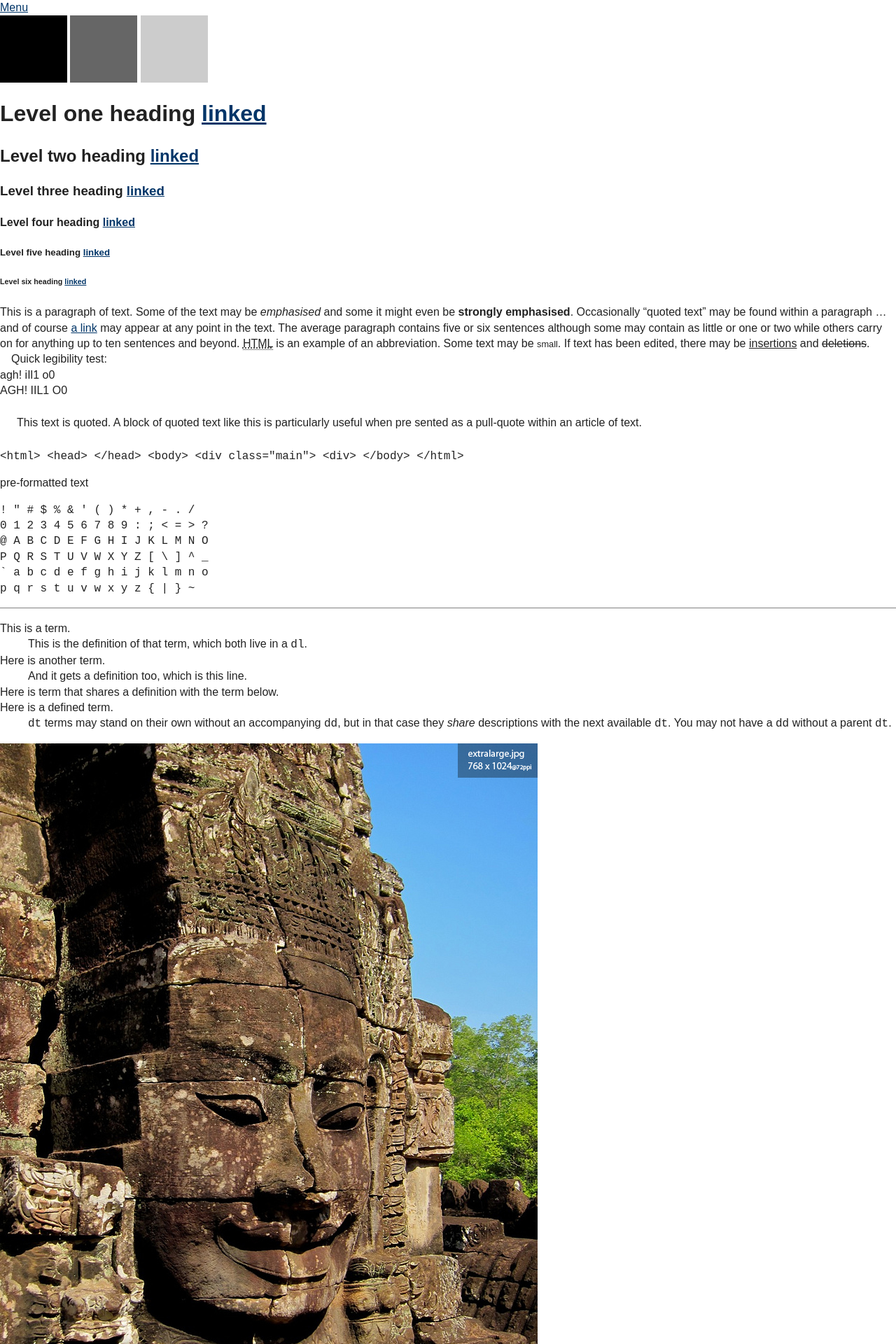
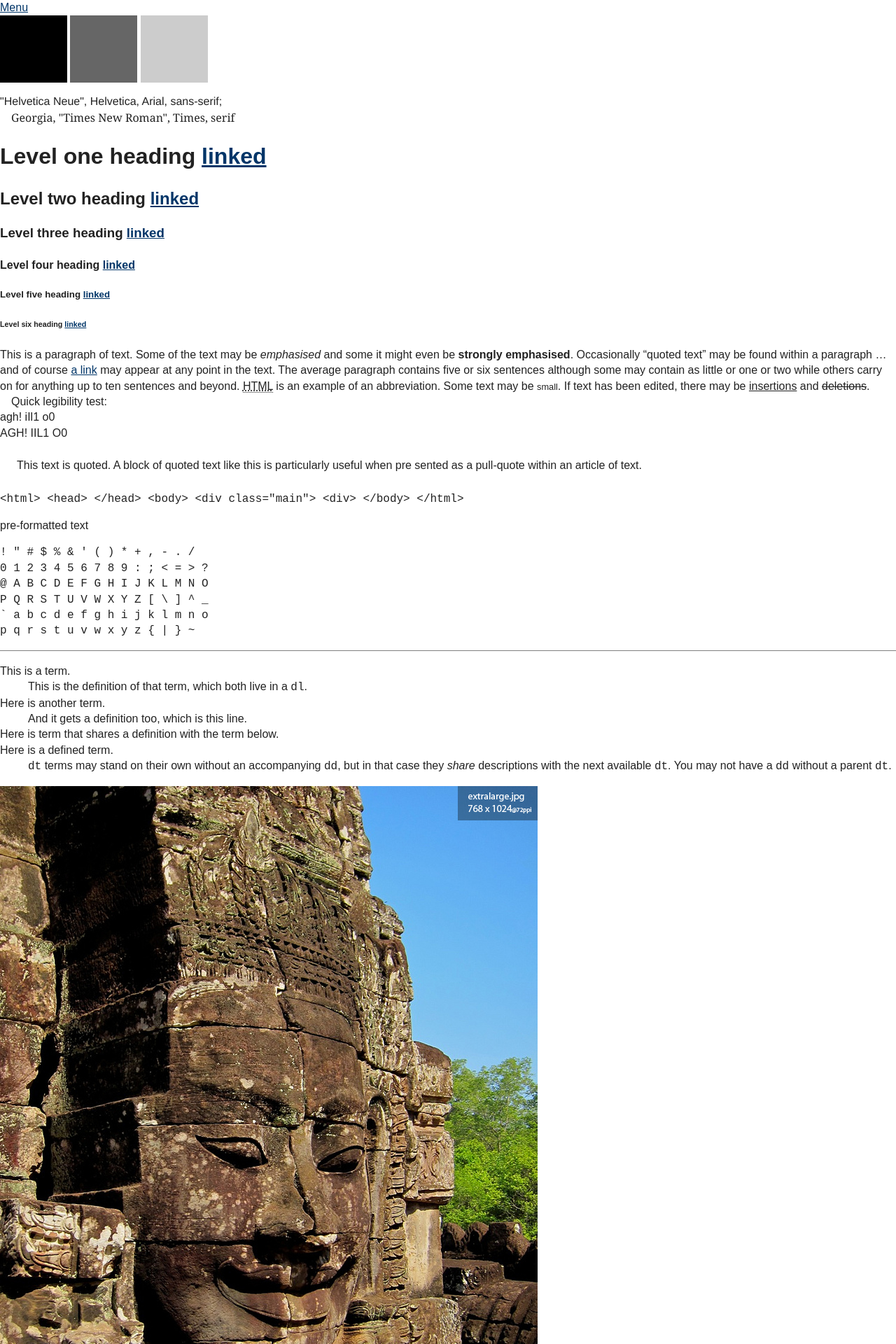
Before and after one commit to SteveBarnett/Front-end-Style-Guide, a Jekyll site: the page built from index.html, in a window 1280 px wide. Shown: the top 1920 px of the page at 70% size. Built offline with Jekyll 4.4.1, drawn with Linux system fonts in a browser that asks for light colours; Markdown is read by kramdown in place of the engine named in the settings.

Commit message:
Added font stacks

```diff
--- /dev/null
+++ b/_includes/fonts.html
@@ -0,0 +1,2 @@
+<p class="font--primary">"Helvetica Neue", Helvetica, Arial, sans-serif;</p>
+<p class="font--secondary">Georgia, "Times New Roman", Times, serif</p>
--- a/_layouts/default.html
+++ b/_layouts/default.html
@@ -40,6 +40,7 @@
       <main role="main" id="main" class="main" tabindex="-1">
         {% include swatches.html %}
 
+        {% include fonts.html %}
         {% include heading1.html %}
         {% include heading2.html %}
         {% include heading3.html %}
--- a/stylesheets/style.css
+++ b/stylesheets/style.css
@@ -518,18 +518,18 @@ scale.
 
 use translate3d() to trigger hardware acceleration
 */
-/* line 4, ../sass/_typography.scss */
+/* line 6, ../sass/_typography.scss */
 p {
   margin-bottom: 0;
 }
 
-/* line 8, ../sass/_typography.scss */
+/* line 10, ../sass/_typography.scss */
 p + p {
   text-indent: 1em;
   margin-top: 0;
 }
 
-/* line 13, ../sass/_typography.scss */
+/* line 15, ../sass/_typography.scss */
 p, table {
   -moz-hyphens: auto;
   -ms-hyphens: auto;
@@ -538,55 +538,65 @@ p, table {
   hyphens: auto;
 }
 
-/* line 21, ../sass/_typography.scss */
+/* line 23, ../sass/_typography.scss */
 p {
   font-variant-numeric: old style-nums proportional-nums;
 }
 
 @media only screen and (min-width: 38em) {
-  /* line 27, ../sass/_typography.scss */
+  /* line 29, ../sass/_typography.scss */
   p, table {
     hyphens: none;
   }
 }
-/* line 38, ../sass/_typography.scss */
+/* line 40, ../sass/_typography.scss */
 p {
   font-variant-numeric: old style-nums proportional-nums;
 }
 
-/* line 42, ../sass/_typography.scss */
+/* line 44, ../sass/_typography.scss */
 blockquote {
   margin: 1.5em;
 }
 
-/* line 55, ../sass/_typography.scss */
+/* line 57, ../sass/_typography.scss */
 .uc {
   text-transform: uppercase;
 }
 
-/* line 59, ../sass/_typography.scss */
+/* line 61, ../sass/_typography.scss */
 .capitalize {
   text-transform: capitalize;
 }
 
-/* line 63, ../sass/_typography.scss */
+/* line 65, ../sass/_typography.scss */
 .tac {
   text-align: center;
 }
 
-/* line 67, ../sass/_typography.scss */
+/* line 69, ../sass/_typography.scss */
 .tar {
   text-align: right;
 }
 
-/* line 71, ../sass/_typography.scss */
+/* line 73, ../sass/_typography.scss */
 .tal {
   text-align: left;
 }
 
-/* line 75, ../sass/_typography.scss */
+/* line 77, ../sass/_typography.scss */
 .no-bull {
   list-style: none;
+}
+
+/* line 82, ../sass/_typography.scss */
+.font--primary {
+  font-family: "Helvetica Neue", Helvetica, Arial, sans-serif;
+}
+
+/* line 86, ../sass/_typography.scss */
+.font--secondary {
+  font-family: Georgia, "Times New Roman", Times, serif;
 }
 
 /* line 6, ../sass/_base.scss */
@@ -699,18 +709,18 @@ svg:not(:root) {
   height: 6em;
 }
 
-/* line 4, ../sass/_typography.scss */
+/* line 6, ../sass/_typography.scss */
 p {
   margin-bottom: 0;
 }
 
-/* line 8, ../sass/_typography.scss */
+/* line 10, ../sass/_typography.scss */
 p + p {
   text-indent: 1em;
   margin-top: 0;
 }
 
-/* line 13, ../sass/_typography.scss */
+/* line 15, ../sass/_typography.scss */
 p, table {
   -moz-hyphens: auto;
   -ms-hyphens: auto;
@@ -719,55 +729,65 @@ p, table {
   hyphens: auto;
 }
 
-/* line 21, ../sass/_typography.scss */
+/* line 23, ../sass/_typography.scss */
 p {
   font-variant-numeric: old style-nums proportional-nums;
 }
 
 @media only screen and (min-width: 38em) {
-  /* line 27, ../sass/_typography.scss */
+  /* line 29, ../sass/_typography.scss */
   p, table {
     hyphens: none;
   }
 }
-/* line 38, ../sass/_typography.scss */
+/* line 40, ../sass/_typography.scss */
 p {
   font-variant-numeric: old style-nums proportional-nums;
 }
 
-/* line 42, ../sass/_typography.scss */
+/* line 44, ../sass/_typography.scss */
 blockquote {
   margin: 1.5em;
 }
 
-/* line 55, ../sass/_typography.scss */
+/* line 57, ../sass/_typography.scss */
 .uc {
   text-transform: uppercase;
 }
 
-/* line 59, ../sass/_typography.scss */
+/* line 61, ../sass/_typography.scss */
 .capitalize {
   text-transform: capitalize;
 }
 
-/* line 63, ../sass/_typography.scss */
+/* line 65, ../sass/_typography.scss */
 .tac {
   text-align: center;
 }
 
-/* line 67, ../sass/_typography.scss */
+/* line 69, ../sass/_typography.scss */
 .tar {
   text-align: right;
 }
 
-/* line 71, ../sass/_typography.scss */
+/* line 73, ../sass/_typography.scss */
 .tal {
   text-align: left;
 }
 
-/* line 75, ../sass/_typography.scss */
+/* line 77, ../sass/_typography.scss */
 .no-bull {
   list-style: none;
+}
+
+/* line 82, ../sass/_typography.scss */
+.font--primary {
+  font-family: "Helvetica Neue", Helvetica, Arial, sans-serif;
+}
+
+/* line 86, ../sass/_typography.scss */
+.font--secondary {
+  font-family: Georgia, "Times New Roman", Times, serif;
 }
 
 @-webkit-viewport {
```
Also changed, not shown: sass/_typography.scss (+11 -0 lines), stylesheets/ie.css (+46 -26 lines).
